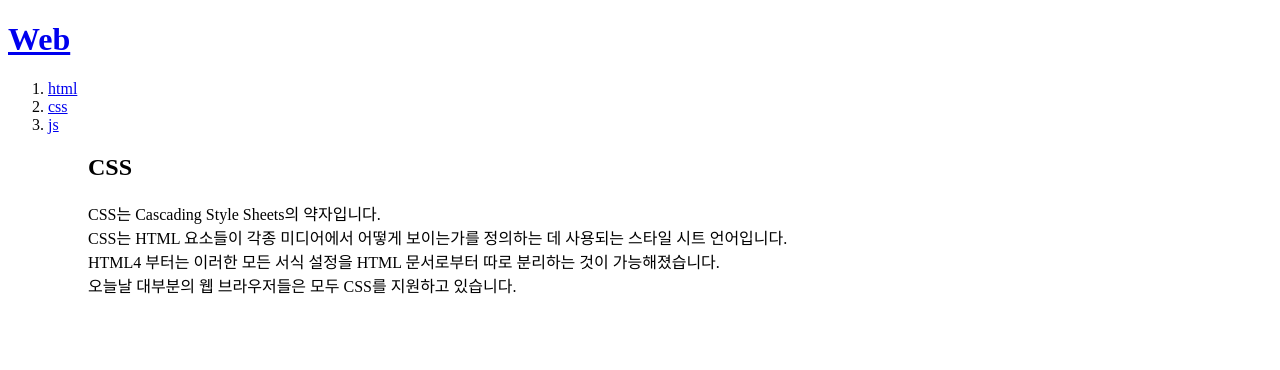
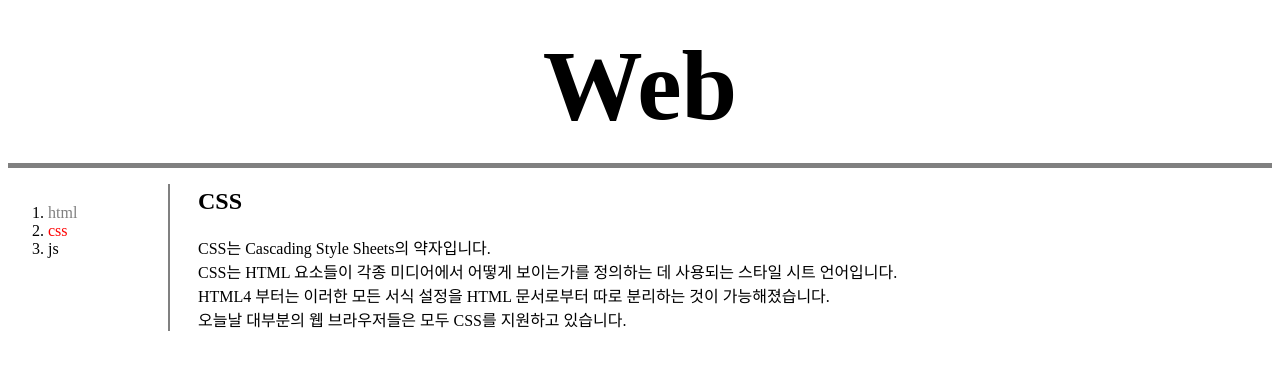
Before and after one commit to dkdlelk99/web1, a plain HTML site: page 2.html in a window 1280 px wide. Drawn offline with Linux system fonts and the light colour scheme.

Commit message:
Update 2.html

```diff
--- a/2.html
+++ b/2.html
@@ -3,21 +3,56 @@
 <head>
   <title>WEB1 - CSS</title>
   <meta charset="utf-8">
+  <style>
+    a {
+      color:black;
+      text-decoration: none;
+    }
+    #active {
+      color:red;
+    }
+    .saw{
+      color:gray;
+    }
+    h1{
+      font-size: 100px;
+      text-align: center;
+      border-bottom:5px solid gray;
+      margin:0;
+      padding:20px;
+    }
+    #grid ol{
+      border-right: 2px gray solid;
+      width:100px;
+      padding:20px;
+    }
+    #grid{
+      display: grid;
+      grid-template-columns: 150px 1fr;
+    }
+    div{
+      padding-left: 20px;
+    }
+  </style>
 </head>
 
 <body>
   <h1><a href="index.html">Web</a></h1>
+  <div id="grid">
     <ol>
-    <li><a href="1.html">html</a></li>
-    <li><a href="2.html">css</a></li>
+      <li><a href="1.html" class="saw">html</a></li>
+      <li><a href="2.html" class="saw" id="active">css</a></li>
       <li><a href="3.html">js</a></li>
-  <ol>
-
+    </ol>
+    <div>
       <h2>CSS</h2>
-  <p>CSS는 Cascading Style Sheets의 약자입니다.<br>
+      <p>
+        CSS는 Cascading Style Sheets의 약자입니다.<br>
         CSS는 HTML 요소들이 각종 미디어에서 어떻게 보이는가를 정의하는 데 사용되는 스타일 시트 언어입니다.<br>
         HTML4 부터는 이러한 모든 서식 설정을 HTML 문서로부터 따로 분리하는 것이 가능해졌습니다.<br>
         오늘날 대부분의 웹 브라우저들은 모두 CSS를 지원하고 있습니다.<br>
       </p>
+    </div>
+  </div>
 </body>
 </html>
```
Lines whose indentation alone changed are shown as unchanged.
